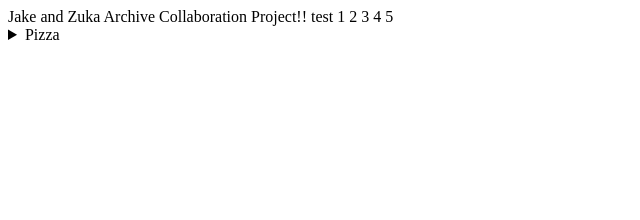
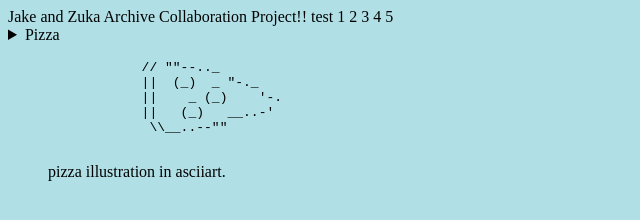
Before and after one commit to ouid-dot/project-1, a plain HTML site: page index.html in a window 1280 px wide. Shown: the whole page, without its empty margins (0-640 px from the left). Drawn offline with Linux system fonts and the light colour scheme.

Commit message:
adding elements

```diff
--- a/index.html
+++ b/index.html
@@ -5,11 +5,24 @@
     <meta name="viewport" content="width=device-width, initial-scale=1.0">
     <title>Project 1</title>
 </head> Jake and Zuka Archive Collaboration Project!!
-<body>
+<body style="background-color:powderblue;">
     test 1 2 3 4 5
     <details>
         <summary>Pizza</summary>
         <p>cheese, sauce, dough</p>
     </details>
+    <figure role="img" aria-labelledby="Pizza-caption">
+        <pre>
+            // ""--.._
+            ||  (_)  _ "-._
+            ||    _ (_)    '-.
+            ||   (_)   __..-'
+             \\__..--""
+  </pre>
+        <figcaption id="pizaa-caption">
+  pizza illustration in asciiart.
+        </figcaption>
+  </figure>
+
 </body>
 </html>
```
